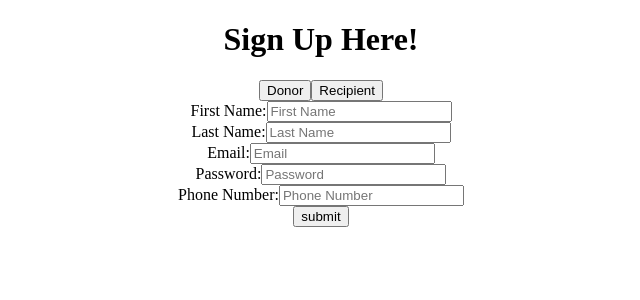
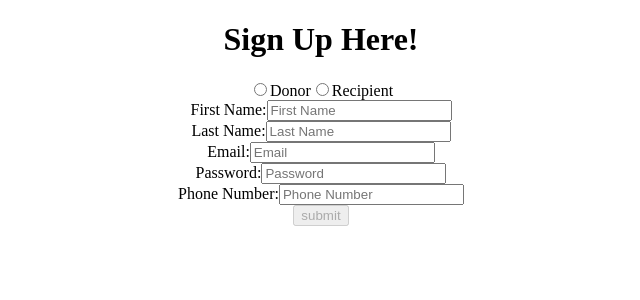
Before and after one commit to dbf8/Means_Database_Signup, a React (Create React App) app: page / in a window 1280 px wide. Shown: the top 300 px of the page, without its empty margins (319-959 px from the left). Built offline with nearby package versions, Linux system fonts and the light colour scheme.

Commit message:
fields are set to required

```diff
--- a/src/Signup/signup.js
+++ b/src/Signup/signup.js
@@ -1,6 +1,4 @@
 import React, { Component } from "react";
-import { Link } from "react-router-dom";
-
 import "../signup/Signup.css";
 
 class Signup extends Component {
@@ -13,7 +11,8 @@ class Signup extends Component {
         email: "",
         password: "",
         phonenumber: ""
-      }
+      },
+      isEnabled: false
     };
     this.handleChange = this.handleChange.bind(this);
     this.handleSubmit = this.handleSubmit.bind(this);
@@ -26,6 +25,22 @@ class Signup extends Component {
         [e.target.name]: e.target.value
       }
     });
+    const user = this.state.user;
+    const isEnabled =
+      user.email.length > 0 &&
+      user.password.length > 0 &&
+      user.firstName.length > 0 &&
+      user.lastName.length > 0 &&
+      user.phonenumber.length > 0;
+
+    console.log("this is enabled: " + isEnabled);
+    if (isEnabled) {
+      this.setState({
+        ...this.state,
+        isEnabled: true
+      });
+    }
+    console.log(this.state.user);
   }
 
   handleSubmit(e) {
@@ -37,19 +52,23 @@ class Signup extends Component {
     return (
       <div className="signup">
         <h1>Sign Up Here!</h1>
-        <Link to="/donor" className="user">
-          <button>Donor</button>
-        </Link>
-        <Link to="/recipient" className="user">
-          <button>Recipient</button>
-        </Link>
+
         <form className="form" onSubmit={this.handleSubmit}>
+          <label>
+            <input type="radio" />
+            Donor
+          </label>
+          <label>
+            <input type="radio" />
+            Recipient
+          </label>
+          <br />
           <label>
             First Name:
             <input
-              type="firstname"
-              name="firstname"
-              value={this.state.value}
+              type="text"
+              name="firstName"
+              value={this.state.user.firstName}
               placeholder="First Name"
               onChange={this.handleChange}
             />
@@ -58,9 +77,9 @@ class Signup extends Component {
           <label>
             Last Name:
             <input
-              type="lastname"
-              name="lastname"
-              value={this.state.value}
+              type="text"
+              name="lastName"
+              value={this.state.user.lastName}
               placeholder="Last Name"
               onChange={this.handleChange}
             />
@@ -71,7 +90,7 @@ class Signup extends Component {
             <input
               type="email"
               name="email"
-              value={this.state.value}
+              value={this.state.user.email}
               placeholder="Email"
               onChange={this.handleChange}
             />
@@ -82,7 +101,7 @@ class Signup extends Component {
             <input
               type="password"
               name="password"
-              value={this.state.value}
+              value={this.state.user.password}
               placeholder="Password"
               onChange={this.handleChange}
             />
@@ -92,14 +111,19 @@ class Signup extends Component {
             Phone Number:
             <input
               type="number"
-              name="phone"
-              value={this.state.value}
+              name="phonenumber"
+              value={this.state.user.phonenumber}
               placeholder="Phone Number"
               onChange={this.handleChange}
             />
           </label>
           <br />
-          <input type="submit" value="submit" className="submit" />
+          <input
+            type="submit"
+            value="submit"
+            className="submit"
+            disabled={!this.state.isEnabled}
+          />
         </form>
       </div>
     );
```
